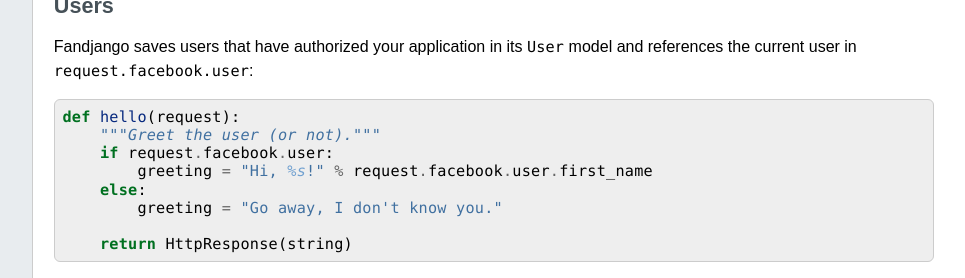
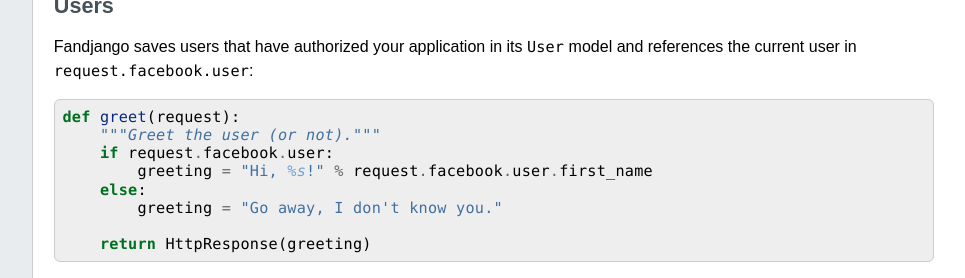
Before and after one commit to jgorset/fandjango, a Sphinx documentation site: the page built from docs/source/usage/authorization.rst, in a window 1280 px wide, cut to the strip 718-996 px from the top of the page. Shown: the whole strip, without its empty margins (224-1189 px from the left). Built offline with Sphinx 7.4.7, drawn with Linux system fonts in a browser that asks for light colours.

Commit message:
Nitpicking

```diff
--- a/docs/source/usage/authorization.rst
+++ b/docs/source/usage/authorization.rst
@@ -37,14 +37,14 @@
 Fandjango saves users that have authorized your application in its ``User`` model and
 references the current user in ``request.facebook.user``::
 
-    def hello(request):
+    def greet(request):
         """Greet the user (or not)."""
         if request.facebook.user:
             greeting = "Hi, %s!" % request.facebook.user.first_name
         else:
             greeting = "Go away, I don't know you."
 
-        return HttpResponse(string)
+        return HttpResponse(greeting)
 
 .. autoclass:: fandjango.models.User
     :members:
```
Also changed, not shown: README.md (+1 -1 lines).
